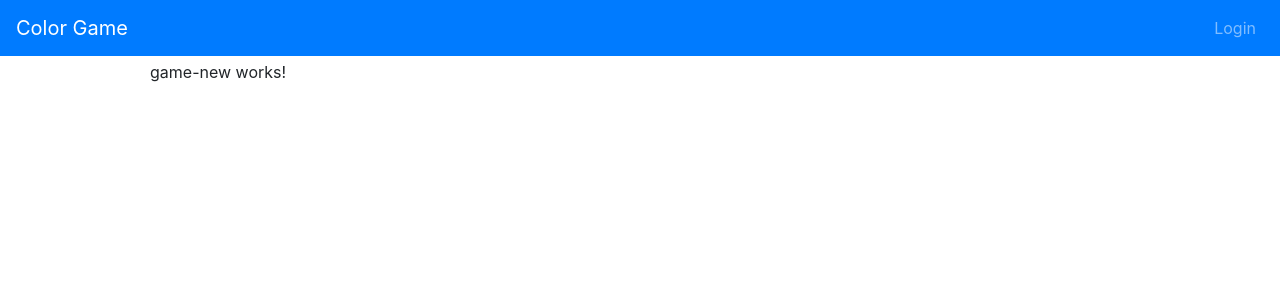
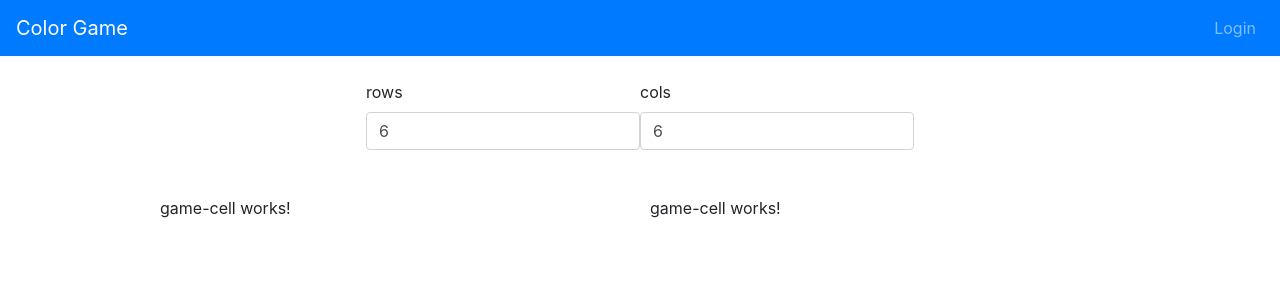
Before and after one commit to etienne1698/testtech, an Angular app: page /game/new in a window 1280 px wide. Shown: the top 300 px of the page. Built offline with nearby package versions, Linux system fonts and the light colour scheme.

Commit message:
init game

```diff
--- a/src/app/game/game-new/game-new.component.css
+++ b/src/app/game/game-new/game-new.component.css
@@ -0,0 +1,5 @@
+:host form {
+    display: flex;
+    margin: 20px;
+    justify-content: center;
+}
--- a/src/app/game/game-new/game-new.component.html
+++ b/src/app/game/game-new/game-new.component.html
@@ -1 +1,20 @@
-<p>game-new works!</p>
+<form [formGroup]="form">
+  <form-field label="rows">
+    <input formControlName="rows" class="form-control rounded-right" />
+  </form-field>
+  <form-field label="cols">
+    <input formControlName="cols" class="form-control rounded-right" />
+  </form-field>
+</form>
+<table>
+  <tbody>
+    <tr>
+      <td>
+        <game-cell></game-cell>
+      </td>
+      <td>
+        <game-cell></game-cell>
+      </td>
+    </tr>
+  </tbody>
+</table>
--- a/src/app/game/game-new/game-new.component.ts
+++ b/src/app/game/game-new/game-new.component.ts
@@ -1,4 +1,5 @@
-import { Component } from '@angular/core';
+import { Component, signal } from '@angular/core';
+import { FormControl, FormGroup } from '@angular/forms';
 
 @Component({
   selector: 'game-new',
@@ -7,5 +8,10 @@ import { Component } from '@angular/core';
   styleUrl: './game-new.component.css'
 })
 export class GameNewComponent {
+  grid = signal<Array<Array<[string]>>>([])
 
+  form = new FormGroup({
+    rows: new FormControl(6),
+    cols: new FormControl(6),
+  })
 }
--- a/src/app/game/game.module.ts
+++ b/src/app/game/game.module.ts
@@ -2,13 +2,17 @@ import { NgModule } from '@angular/core';
 import { CommonModule } from '@angular/common';
 import { GameNewComponent } from './game-new/game-new.component';
 import { GameCellComponent } from './game-cell/game-cell.component';
+import { SharedModule } from '../shared/shared.module';
+import { ReactiveFormsModule } from '@angular/forms';
 
 
 
 @NgModule({
   declarations: [GameNewComponent, GameCellComponent],
   imports: [
-    CommonModule
+    CommonModule,
+    SharedModule,
+    ReactiveFormsModule
   ],
   exports: [GameNewComponent, GameCellComponent]
 })
```
